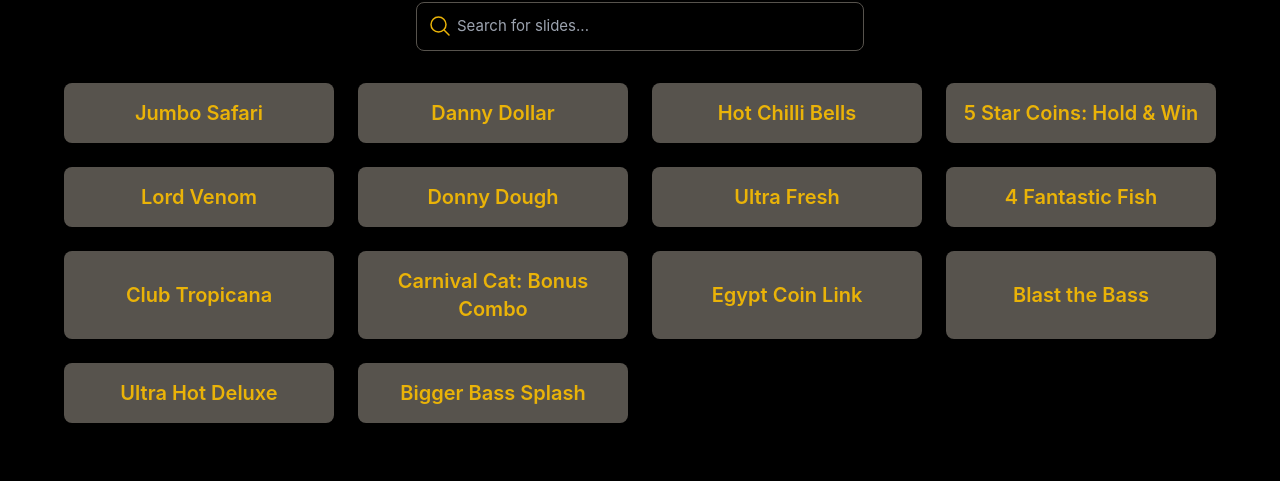
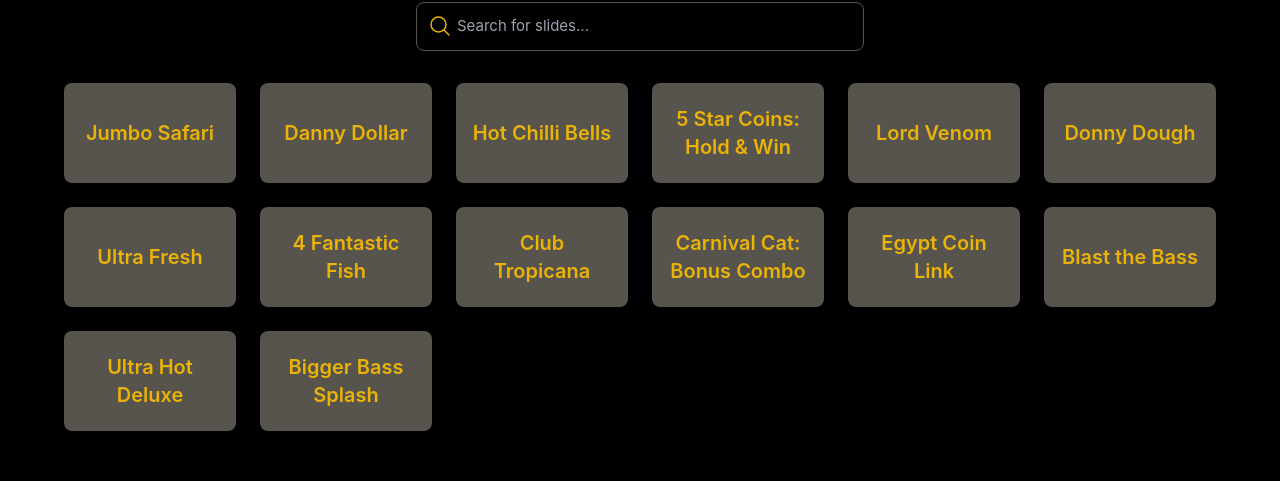
Before and after one commit to Katiasun/Vue--task-test, a Vue app: page /games in a window 1280 px wide. Shown: the part 126-607 px from the top of the page. Built offline with nearby package versions, Linux system fonts and the light colour scheme; what vue-circle-flags would draw is missing.

Commit message:
Adds real-time filtering functionality to the game card list. - Filters  based on the  input from . - Implements prefix-based search: only game titles that *start with* the entered search term will be displayed. - Ensures case-insensitive matching for a better user experience.

```diff
--- a/src/views/GamesPage.vue
+++ b/src/views/GamesPage.vue
@@ -1,5 +1,5 @@
 <script setup>
-import { ref } from 'vue'
+import { ref, computed } from 'vue'
 
 import BaseInput from '@/components/base/BaseInput.vue'
 
@@ -21,6 +21,21 @@ const slides = [
   { title: 'Ultra Hot Deluxe' },
   { title: 'Bigger Bass Splash' },
 ]
+
+// New computed property for card filtering
+const filteredSlides = computed(() => {
+  if (!searchText.value) {
+    return slides
+  }
+
+  // Convert the search text to lowercase for case-insensitive search
+  const searchTerm = searchText.value.toLocaleLowerCase()
+
+  // Filter slides
+  return slides.filter((slide) => {
+    return slide.title.toLowerCase().startsWith(searchTerm)
+  })
+})
 </script>
 
 <template>
@@ -28,12 +43,12 @@ const slides = [
     <BaseInput v-model="searchText" placeholder="Search for slides..." />
 
     <ul
-      class="list-none w-full max-w-6xl grid grid-cols-1 sm:grid-cols-2 lg:grid-cols-3 xl:grid-cols-4 gap-6"
+      class="list-none w-full max-w-6xl grid grid-cols-1 sm:grid-cols-3 md:grid-cols-4 lg:grid-cols-5 xl:grid-cols-6 gap-4 sm:gap-6"
     >
       <li
-        v-for="(item, index) in slides"
+        v-for="(item, index) in filteredSlides"
         :key="index"
-        class="bg-gray rounded-lg shadow-lg p-4 text-yellow text-center text-xl font-semibold flex justify-center items-center transform hover:scale-105 transition-transform duration-200 ease-in-out cursor-pointer"
+        class="bg-gray min-h-[100px] rounded-lg shadow-lg p-4 text-yellow text-center text-xl font-semibold flex justify-center items-center transform hover:scale-105 transition-transform duration-200 ease-in-out cursor-pointer"
       >
         {{ item.title }}
       </li>
```
